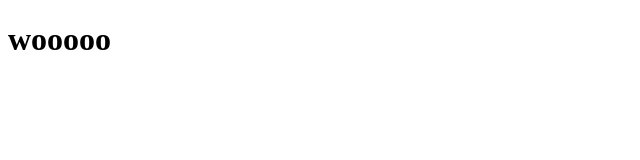
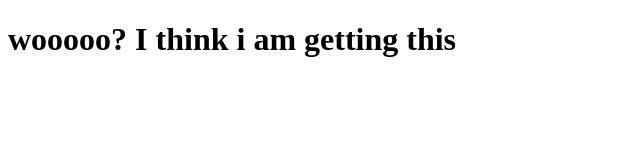
Before and after one commit to TVerus/coursera-test, a plain HTML site: page site2/index.html in a window 1280 px wide. Shown: the whole page, without its empty margins (0-640 px from the left). Drawn offline with Linux system fonts and the light colour scheme.

Commit message:
small add

```diff
--- a/site2/index.html
+++ b/site2/index.html
@@ -4,6 +4,6 @@
 	<title>is this working</title>
 </head>
 <body>
-<h1>wooooo</h1>
+<h1>wooooo? I think i am getting this</h1>
 </body>
 </html>
```
